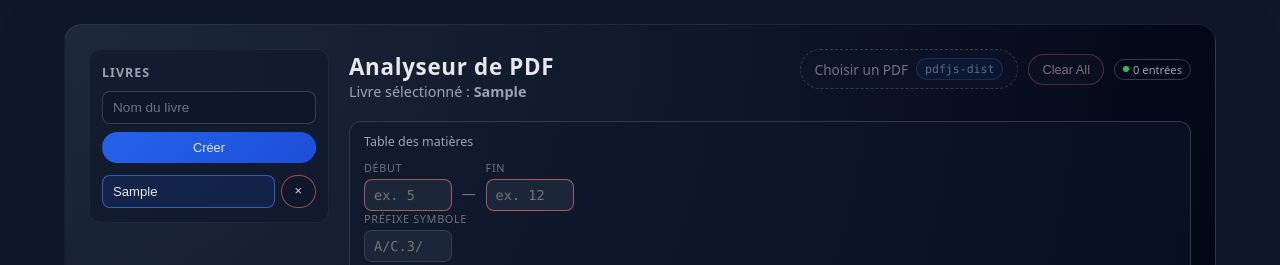
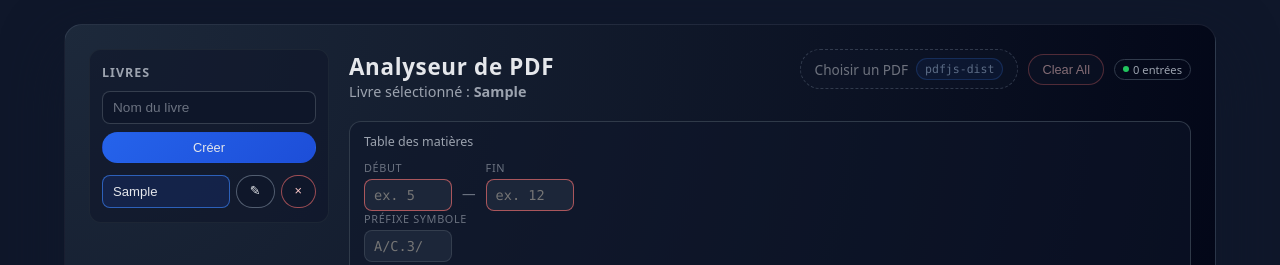
Before and after one commit to mikaelguillin/metadata-extractor, a React (Vite) app: page / in a window 1280 px wide. Both pictures are taken after typing "Sample" into the empty fields and a click on the button "Créer". Shown: the top 265 px of the page. Built offline with nearby package versions, Linux system fonts and the light colour scheme.

Commit message:
Add feature to rename books

```diff
--- a/src/app/App.tsx
+++ b/src/app/App.tsx
@@ -296,6 +296,7 @@ export const App: React.FC = () => {
           selectedBookId={selectedBookId}
           onSelect={selectBook}
           onAdd={addBook}
+          onRename={(id, nextName) => patchBook(id, { name: nextName })}
           onDelete={deleteBook}
         />
         <div className="main-column">
--- a/src/components/BooksPanel.tsx
+++ b/src/components/BooksPanel.tsx
@@ -1,5 +1,5 @@
 import type React from "react";
-import { useState } from "react";
+import { useEffect, useRef, useState } from "react";
 import type { Book } from "../types/book";
 
 type BooksPanelProps = {
@@ -7,6 +7,7 @@ type BooksPanelProps = {
   selectedBookId: string | null;
   onSelect: (id: string) => void;
   onAdd: (name: string) => void;
+  onRename: (id: string, name: string) => void;
   onDelete: (id: string) => void;
 };
 
@@ -15,9 +16,54 @@ export function BooksPanel({
   selectedBookId,
   onSelect,
   onAdd,
+  onRename,
   onDelete,
 }: BooksPanelProps) {
   const [name, setName] = useState("");
+  const [renamingId, setRenamingId] = useState<string | null>(null);
+  const [renameDraft, setRenameDraft] = useState("");
+  const renameInputRef = useRef<HTMLInputElement>(null);
+
+  useEffect(() => {
+    if (renamingId == null) return;
+    renameInputRef.current?.focus();
+    renameInputRef.current?.select();
+  }, [renamingId]);
+
+  const beginRename = (book: Book) => {
+    setRenamingId(book.id);
+    setRenameDraft(book.name);
+  };
+
+  const commitRename = () => {
+    if (renamingId == null) return;
+    const trimmed = renameDraft.trim();
+    if (trimmed !== "") {
+      const book = books.find((b) => b.id === renamingId);
+      if (book && trimmed !== book.name) {
+        onRename(renamingId, trimmed);
+      }
+    }
+    setRenamingId(null);
+    setRenameDraft("");
+  };
+
+  const cancelRename = () => {
+    setRenamingId(null);
+    setRenameDraft("");
+  };
+
+  const handleRenameKeyDown: React.KeyboardEventHandler<HTMLInputElement> = (
+    e,
+  ) => {
+    if (e.key === "Enter") {
+      e.preventDefault();
+      commitRename();
+    } else if (e.key === "Escape") {
+      e.preventDefault();
+      cancelRename();
+    }
+  };
 
   const handleSubmit: React.FormEventHandler = (e) => {
     e.preventDefault();
@@ -50,8 +96,22 @@ export function BooksPanel({
         <ul className="books-list">
           {books.map((book) => {
             const selected = book.id === selectedBookId;
+            const isRenaming = book.id === renamingId;
             return (
               <li key={book.id}>
+                {isRenaming ? (
+                  <input
+                    ref={renameInputRef}
+                    type="text"
+                    className="books-list-rename-input"
+                    value={renameDraft}
+                    onChange={(e) => setRenameDraft(e.target.value)}
+                    onBlur={commitRename}
+                    onKeyDown={handleRenameKeyDown}
+                    maxLength={200}
+                    aria-label="Nouveau nom du livre"
+                  />
+                ) : (
                   <button
                     type="button"
                     className={`books-list-item${selected ? " selected" : ""}`}
@@ -67,10 +127,32 @@ export function BooksPanel({
                       </span>
                     )}
                   </button>
+                )}
+                <button
+                  type="button"
+                  className="button books-list-rename"
+                  onClick={(e) => {
+                    e.preventDefault();
+                    if (isRenaming) {
+                      commitRename();
+                    } else {
+                      beginRename(book);
+                    }
+                  }}
+                  aria-label={
+                    isRenaming
+                      ? "Valider le nom"
+                      : `Renommer ${book.name}`
+                  }
+                  title={isRenaming ? "Valider" : "Renommer"}
+                >
+                  ✎
+                </button>
                 <button
                   type="button"
                   className="button danger books-list-delete"
                   onClick={() => onDelete(book.id)}
+                  disabled={isRenaming}
                   aria-label={`Supprimer ${book.name}`}
                 >
                   ×
--- a/src/hooks/usePersistedBooks.ts
+++ b/src/hooks/usePersistedBooks.ts
@@ -125,6 +125,7 @@ export function usePersistedBooks() {
       patch: Partial<
         Pick<
           Book,
+          | "name"
           | "symbolPrefix"
           | "pdfFileName"
           | "pdfBlobKey"
--- a/src/styles/global.css
+++ b/src/styles/global.css
@@ -142,6 +142,30 @@ body {
   background: rgba(34, 197, 94, 0.12);
   color: #86efac;
   border: 1px solid rgba(34, 197, 94, 0.35);
+}
+
+.books-list-rename-input {
+  flex: 1;
+  min-width: 0;
+  padding: 8px 10px;
+  border-radius: 8px;
+  border: 1px solid rgba(59, 130, 246, 0.55);
+  background: rgba(15, 23, 42, 0.95);
+  color: #e5e7eb;
+  font-size: 0.82rem;
+}
+
+.books-list-rename-input:focus {
+  outline: none;
+  border-color: rgba(96, 165, 250, 0.85);
+  box-shadow: 0 0 0 2px rgba(59, 130, 246, 0.2);
+}
+
+.books-list-rename {
+  flex-shrink: 0;
+  padding: 4px 10px;
+  font-size: 0.95rem;
+  line-height: 1;
 }
 
 .books-list-delete {
```
Lines whose indentation alone changed are shown as unchanged.
